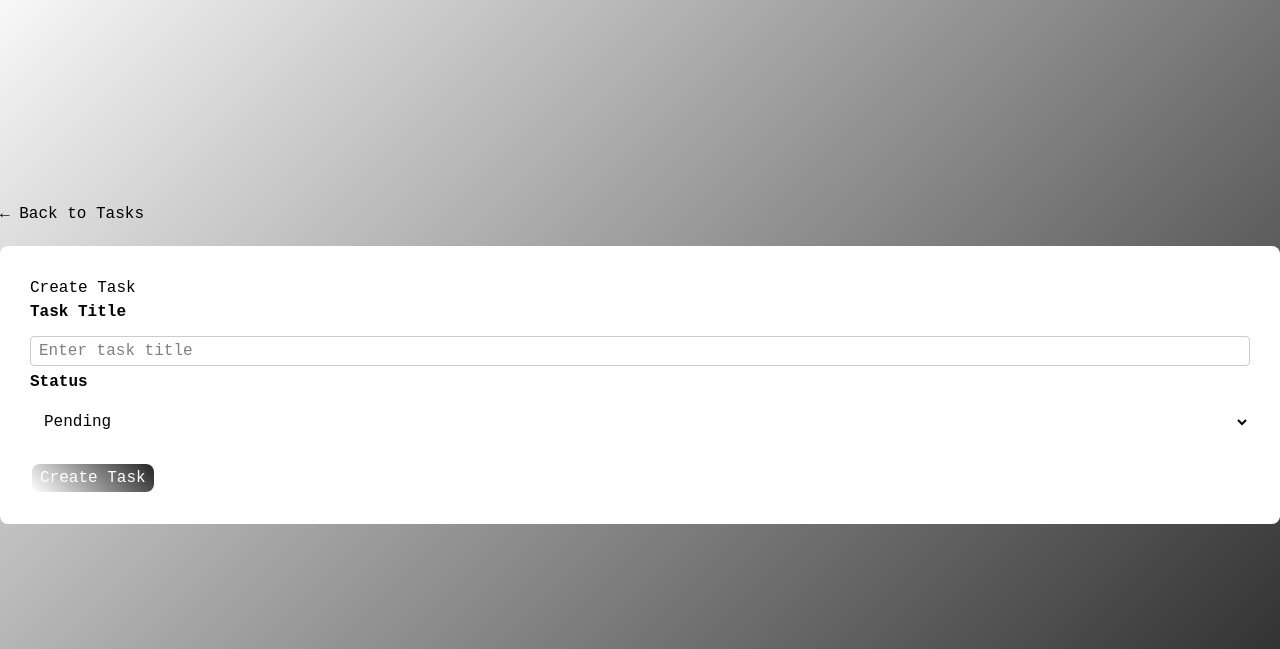
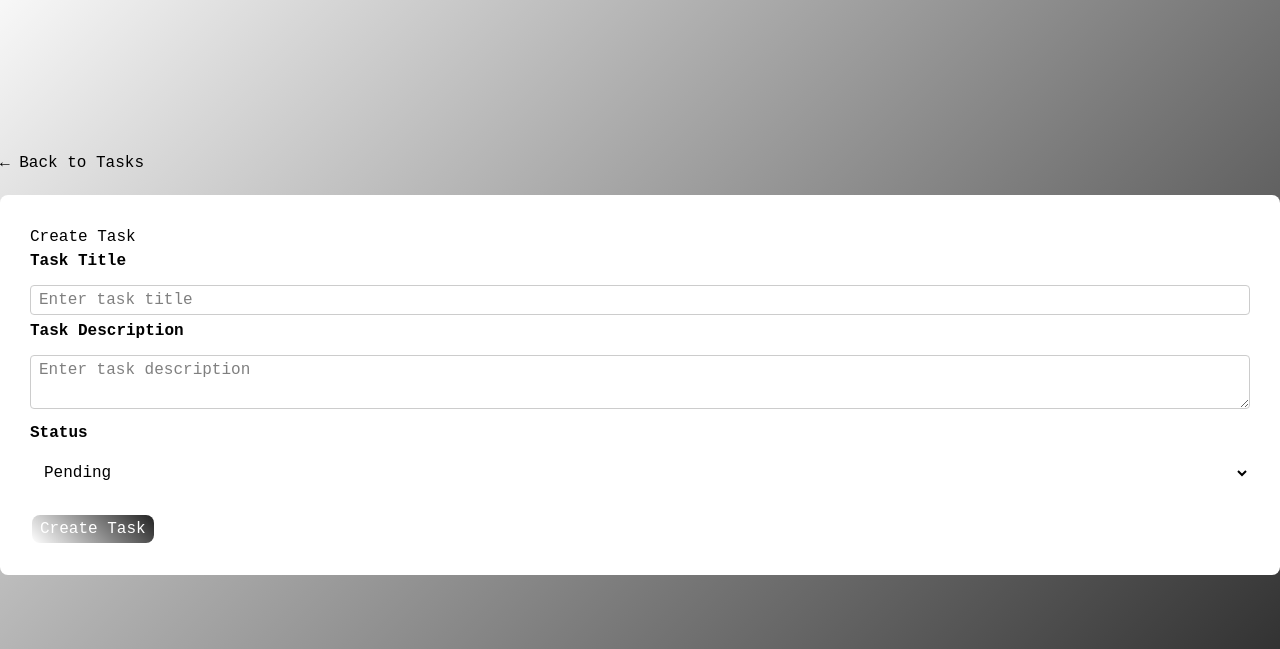
Before and after one commit to abhigodse9556/task-manager-in-laravel-php, a Laravel app: page /tasks/create in a window 1280 px wide. Shown: the part 73-722 px from the top of the page. Run offline with Laravel 12, Linux system fonts and the light colour scheme; a user stored in the database is signed in; data comes from the database, SQL or seed files in the repository; style sheets or scripts are compiled from the project's sources.

Commit message:
Add task description and user association to task management

```diff
--- a/app/Http/Controllers/TaskController.php
+++ b/app/Http/Controllers/TaskController.php
@@ -7,13 +7,14 @@ use Illuminate\Http\Request;
 
 class TaskController extends Controller
 {
-    public function index()
+    public function index(Request $request)
     {
-        $tasks = Task::all();
+        $tasks = $request->user()
+            ->tasks()
+            ->latest()
+            ->get();
 
-        $user = ['id' => 101, 'name' => 'Abhishek'];
-
-        return view('tasks.index', ['tasks' => $tasks, 'user' => $user]);
+        return view('tasks.index', compact('tasks'));
     }
 
     public function create()
@@ -25,16 +26,21 @@ class TaskController extends Controller
     {
         $validated = $request->validate([
             'title' => 'required|min:3|max:255',
+            'description' => 'nullable|string',
             'status' => 'required|in:Pending,In Progress,Completed',
         ]);
 
-        Task::create($validated);
+        $request->user()->tasks()->create($validated);
 
         return redirect('/tasks');
     }
 
-    public function edit(Task $task)
+    public function edit(Request $request, Task $task)
     {
+        $task = $request->user()
+            ->tasks()
+            ->findOrFail($task->id);
+
         return view('tasks.edit', [
             'task' => $task,
         ]);
@@ -42,8 +48,13 @@ class TaskController extends Controller
 
     public function update(Request $request, Task $task)
     {
+        $task = $request->user()
+            ->tasks()
+            ->findOrFail($task->id);
+
         $validated = $request->validate([
             'title' => 'required|min:3|max:255',
+            'description' => 'nullable|string',
             'status' => 'required|in:Pending,In Progress,Completed',
         ]);
 
@@ -52,8 +63,12 @@ class TaskController extends Controller
         return redirect('/tasks');
     }
 
-    public function destroy(Task $task)
+    public function destroy(Request $request, Task $task)
     {
+        $task = $request->user()
+            ->tasks()
+            ->findOrFail($task->id);
+
         $task->delete();
 
         return redirect('/tasks');
--- a/app/Models/User.php
+++ b/app/Models/User.php
@@ -9,6 +9,7 @@ use Illuminate\Database\Eloquent\Attributes\Hidden;
 use Illuminate\Database\Eloquent\Factories\HasFactory;
 use Illuminate\Foundation\Auth\User as Authenticatable;
 use Illuminate\Notifications\Notifiable;
+use App\Models\Task;
 
 #[Fillable(['name', 'email', 'password'])]
 #[Hidden(['password', 'remember_token'])]
@@ -29,4 +30,9 @@ class User extends Authenticatable
             'password' => 'hashed',
         ];
     }
+
+    public function tasks()
+    {
+        return $this->hasMany(Task::class);
+    }
 }
--- a/resources/css/app.css
+++ b/resources/css/app.css
@@ -77,6 +77,16 @@ input[type="password"] {
     box-sizing: border-box;
 }
 
+textarea {
+    padding: 2px 8px;
+    margin: 4px 0;
+    border: 1px solid #ccc;
+    border-radius: 4px;
+    box-sizing: border-box;
+    resize: vertical;
+    width: 100%;
+}
+
 .navbar {
     display: flex;
     justify-content: space-between;
--- a/resources/views/tasks/create.blade.php
+++ b/resources/views/tasks/create.blade.php
@@ -43,6 +43,15 @@
                 placeholder="Enter task title"
                 value="{{ old('title') }}">
 
+            <label for="description">
+                Task Description
+            </label>
+
+            <textarea
+                id="description"
+                name="description"
+                placeholder="Enter task description">{{ old('description') }}</textarea>
+
             <label for="status">
                 Status
             </label>
```
Also changed, not shown: app/Models/Task.php (+7 -0 lines), resources/views/tasks/edit.blade.php (+9 -0 lines), database/migrations/2026_11_20_084339_add_description_and_user_id_to_tasks_table.php (added).
